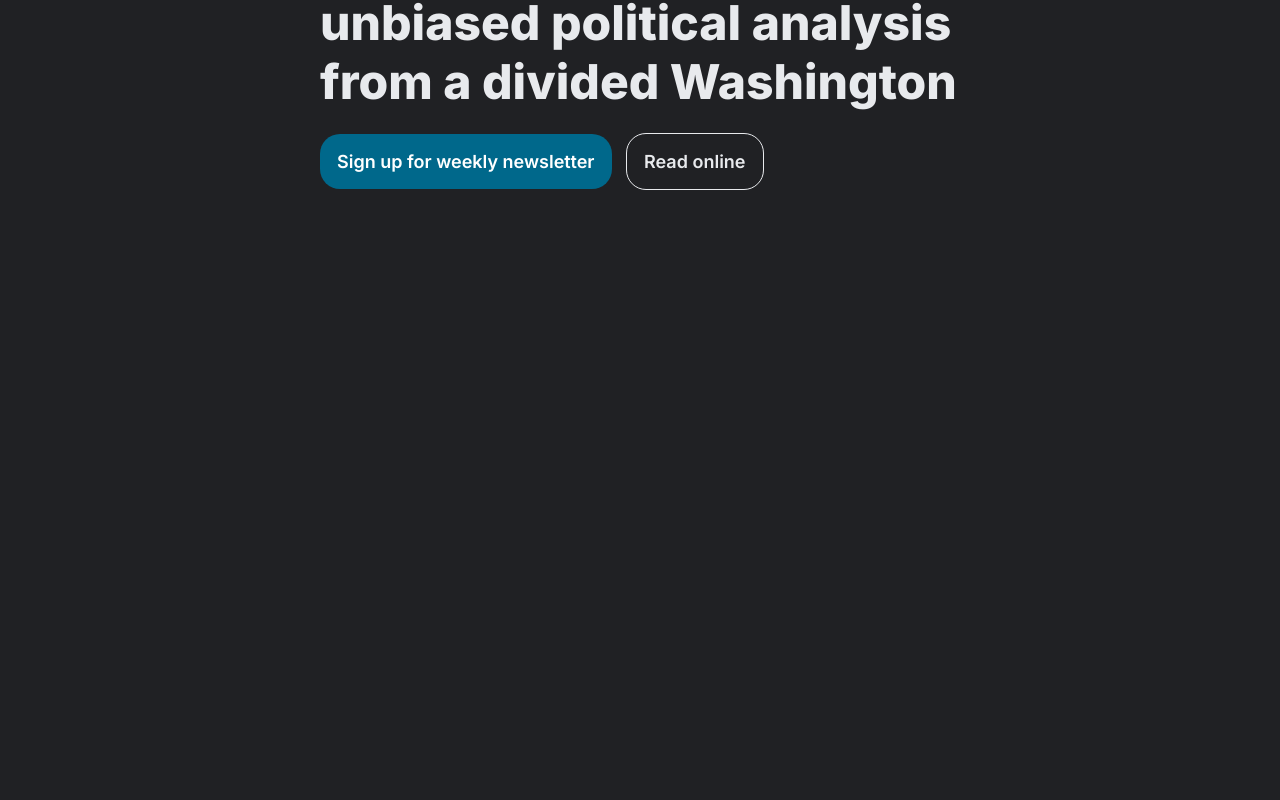
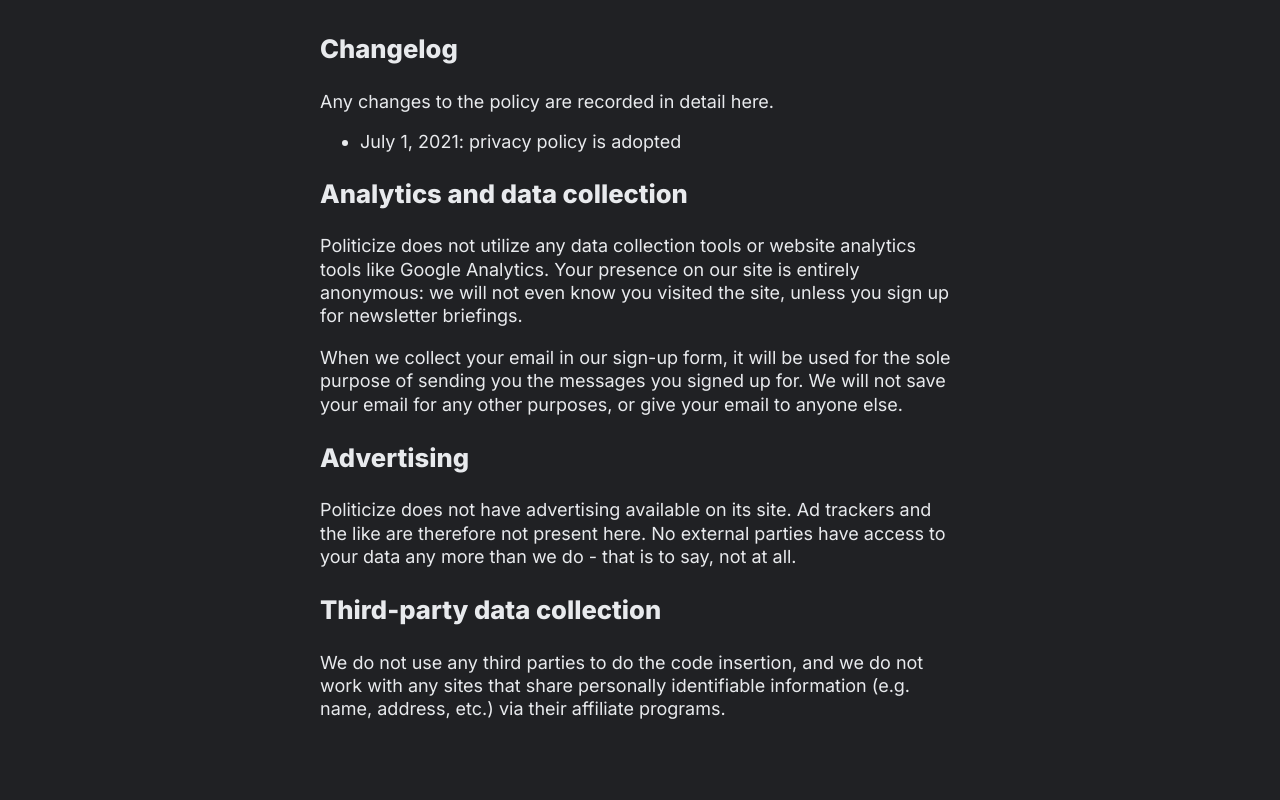
Before and after one commit to itbarsoum99/politicize, a plain HTML site: page privacy/index.html in a window 1280 px wide. Shown: the part 232-1032 px from the top of the page. Before the commit the page ends 800 px from the top, so only its background shows below. Drawn offline with Linux system fonts and the light colour scheme.

Commit message:
added privacy policy

```diff
--- a/privacy/index.html
+++ b/privacy/index.html
@@ -14,9 +14,19 @@
     </nav>
     <main class="content">
       <h1 class="firsthead">Politicize</h1>
-      <h2 class="mainhead">Clear, concise, and unbiased political analysis from a divided Washington</h2>
-      <a class="greenbutton" href="/signup/">Sign up for weekly newsletter</a>
-      <a class="transparentbutton" href="/briefings/">Read online</a>
-          </main>
+      <h2 class="mainhead">Privacy policy</h2>
+      <h3>Changelog</h3>
+      <p>Any changes to the policy are recorded in detail here.</p>
+      <ul>
+        <li>July 1, 2021: privacy policy is adopted</li>
+      </ul>
+      <h3>Analytics and data collection</h3>
+      <p>Politicize does not utilize any data collection tools or website analytics tools like Google Analytics. Your presence on our site is entirely anonymous: we will not even know you visited the site, unless you sign up for newsletter briefings.</p>
+      <p>When we collect your email in our sign-up form, it will be used for the sole purpose of sending you the messages you signed up for. We will not save your email for any other purposes, or give your email to anyone else.</p>
+      <h3>Advertising</h3>
+      <p>Politicize does not have advertising available on its site. Ad trackers and the like are therefore not present here. No external parties have access to your data any more than we do - that is to say, not at all.</p>
+      <h3>Third-party data collection</h3>
+      <p>We do not use any third parties to do the code insertion, and we do not work with any sites that share personally identifiable information (e.g. name, address, etc.) via their affiliate programs.</p>
+    </main>
   </body>
 </html>
```
